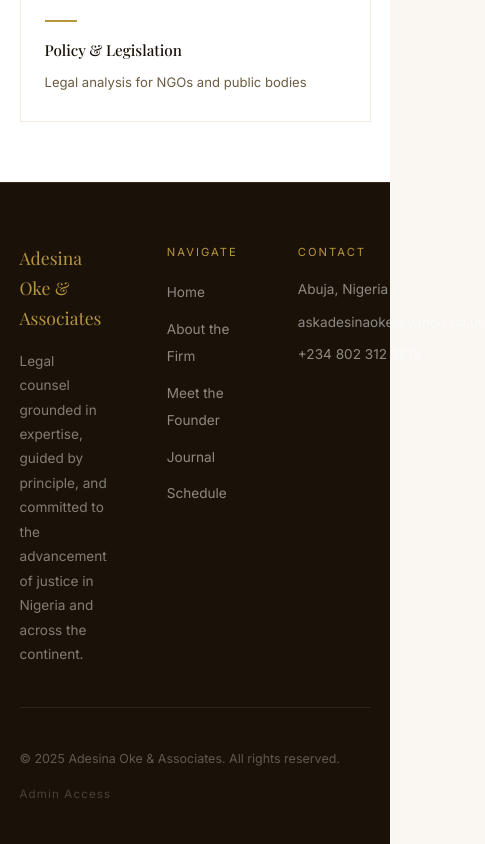
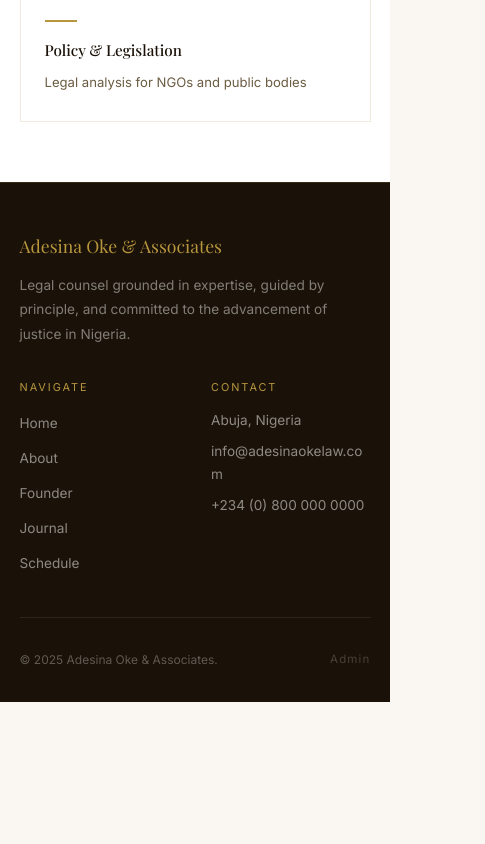
Before and after one commit to abdulsalamoke7-spec/adesina-oke-associates, a React (Vite) app in the folder adesina-oke/client/: page / in a window 390 px wide. Shown: the part 1585-2429 px from the top of the page, 485 px wide, since content can reach past the window. After the commit the page ends 2287 px from the top, so only its background shows below. Built offline with nearby package versions, Linux system fonts and the light colour scheme.

Commit message:
Fix: mobile overflow and footer layout

```diff
--- a/adesina-oke/client/src/components/Footer.jsx
+++ b/adesina-oke/client/src/components/Footer.jsx
@@ -2,38 +2,40 @@ import { Link } from 'react-router-dom'
 
 export default function Footer() {
   return (
-    <footer style={{ background: '#1A1208', padding: '60px 5vw 40px', borderTop: '1px solid rgba(184,150,62,0.2)' }}>
-      <div style={{ display: 'grid', gridTemplateColumns: '2fr 1fr 1fr', gap: '60px', marginBottom: '40px', paddingBottom: '40px', borderBottom: '1px solid rgba(255,255,255,0.08)' }}>
-        <div>
-          <div style={{ fontFamily: "'Playfair Display', serif", color: '#B8963E', fontSize: '1.1rem', marginBottom: '1rem' }}>
+    <footer style={{ background: '#1A1208', padding: '48px 5vw 32px', borderTop: '1px solid rgba(184,150,62,0.2)', overflowX: 'hidden' }}>
+      <div style={{ marginBottom: '32px', paddingBottom: '32px', borderBottom: '1px solid rgba(255,255,255,0.08)' }}>
+        <div style={{ fontFamily: "'Playfair Display', serif", color: '#B8963E', fontSize: '1.1rem', marginBottom: '0.75rem' }}>
           Adesina Oke &amp; Associates
         </div>
-          <p style={{ color: 'rgba(255,255,255,0.45)', fontSize: '0.85rem', lineHeight: 1.8 }}>
-            Legal counsel grounded in expertise, guided by principle, and committed to the advancement of justice in Nigeria and across the continent.
+        <p style={{ color: 'rgba(255,255,255,0.45)', fontSize: '0.85rem', lineHeight: 1.8, maxWidth: '420px', marginBottom: '2rem' }}>
+          Legal counsel grounded in expertise, guided by principle, and committed to the advancement of justice in Nigeria.
         </p>
-        </div>
+
+        <div style={{ display: 'grid', gridTemplateColumns: 'repeat(auto-fit, minmax(140px, 1fr))', gap: '2rem' }}>
           <div>
-          <div style={{ fontSize: '0.7rem', letterSpacing: '0.18em', textTransform: 'uppercase', color: '#B8963E', marginBottom: '1rem' }}>Navigate</div>
+            <div style={{ fontSize: '0.68rem', letterSpacing: '0.18em', textTransform: 'uppercase', color: '#B8963E', marginBottom: '0.75rem' }}>Navigate</div>
             <ul style={{ listStyle: 'none' }}>
-            {[['/', 'Home'], ['/about', 'About the Firm'], ['/founder', 'Meet the Founder'], ['/journal', 'Journal'], ['/schedule', 'Schedule']].map(([to, label]) => (
-              <li key={to} style={{ marginBottom: '0.6rem' }}>
-                <Link to={to} style={{ color: 'rgba(255,255,255,0.5)', fontSize: '0.85rem', transition: 'color 0.2s' }}>{label}</Link>
+              {[['/', 'Home'], ['/about', 'About'], ['/founder', 'Founder'], ['/journal', 'Journal'], ['/schedule', 'Schedule']].map(([to, label]) => (
+                <li key={to} style={{ marginBottom: '0.5rem' }}>
+                  <Link to={to} style={{ color: 'rgba(255,255,255,0.5)', fontSize: '0.85rem' }}>{label}</Link>
                 </li>
               ))}
             </ul>
           </div>
           <div>
-          <div style={{ fontSize: '0.7rem', letterSpacing: '0.18em', textTransform: 'uppercase', color: '#B8963E', marginBottom: '1rem' }}>Contact</div>
+            <div style={{ fontSize: '0.68rem', letterSpacing: '0.18em', textTransform: 'uppercase', color: '#B8963E', marginBottom: '0.75rem' }}>Contact</div>
             <ul style={{ listStyle: 'none' }}>
-            {['Abuja, Nigeria', 'askadesinaoke@yahoo.co.uk', '+234 802 312 3618'].map(t => (
-              <li key={t} style={{ color: 'rgba(255,255,255,0.5)', fontSize: '0.85rem', marginBottom: '0.6rem' }}>{t}</li>
+              {['Abuja, Nigeria', 'info@adesinaokelaw.com', '+234 (0) 800 000 0000'].map(t => (
+                <li key={t} style={{ color: 'rgba(255,255,255,0.5)', fontSize: '0.85rem', marginBottom: '0.5rem', wordBreak: 'break-word' }}>{t}</li>
               ))}
             </ul>
           </div>
         </div>
-      <div style={{ display: 'flex', justifyContent: 'space-between', alignItems: 'center', flexWrap: 'wrap', gap: '1rem' }}>
-        <span style={{ color: 'rgba(255,255,255,0.3)', fontSize: '0.78rem' }}>© 2025 Adesina Oke &amp; Associates. All rights reserved.</span>
-        <Link to="/admin/login" style={{ color: 'rgba(255,255,255,0.2)', fontSize: '0.72rem', letterSpacing: '0.1em', transition: 'color 0.3s' }}>Admin Access</Link>
+      </div>
+
+      <div style={{ display: 'flex', justifyContent: 'space-between', alignItems: 'center', flexWrap: 'wrap', gap: '0.5rem' }}>
+        <span style={{ color: 'rgba(255,255,255,0.3)', fontSize: '0.75rem' }}>© 2025 Adesina Oke &amp; Associates.</span>
+        <Link to="/admin/login" style={{ color: 'rgba(255,255,255,0.2)', fontSize: '0.72rem', letterSpacing: '0.1em' }}>Admin</Link>
       </div>
     </footer>
   )
--- a/adesina-oke/client/src/index.css
+++ b/adesina-oke/client/src/index.css
@@ -10,10 +10,12 @@
   --cream: #FAF7F2;
   --cream-mid: #F0EAE0;
   --white: #FFFFFF;
-  --rule: rgba(184,150,62,0.25);
 }
 
-html { scroll-behavior: smooth; }
+html {
+  scroll-behavior: smooth;
+  overflow-x: hidden;
+}
 
 body {
   font-family: 'Inter', sans-serif;
@@ -21,17 +23,16 @@ body {
   color: var(--ink);
   font-size: 16px;
   line-height: 1.7;
+  overflow-x: hidden;
+  width: 100%;
+  max-width: 100vw;
 }
 
 a { color: inherit; text-decoration: none; }
-
 button { font-family: 'Inter', sans-serif; cursor: pointer; }
-
 input, select, textarea { font-family: 'Inter', sans-serif; }
-
 img { max-width: 100%; display: block; }
 
-/* Scrollbar */
 ::-webkit-scrollbar { width: 6px; }
 ::-webkit-scrollbar-track { background: var(--cream); }
-::-webkit-scrollbar-thumb { background: var(--gold); border-radius: 3px; }
+::-webkit-scrollbar-thumb { background: var(--gold); border-radius: 3px; }s
```
Lines whose indentation alone changed are shown as unchanged.
